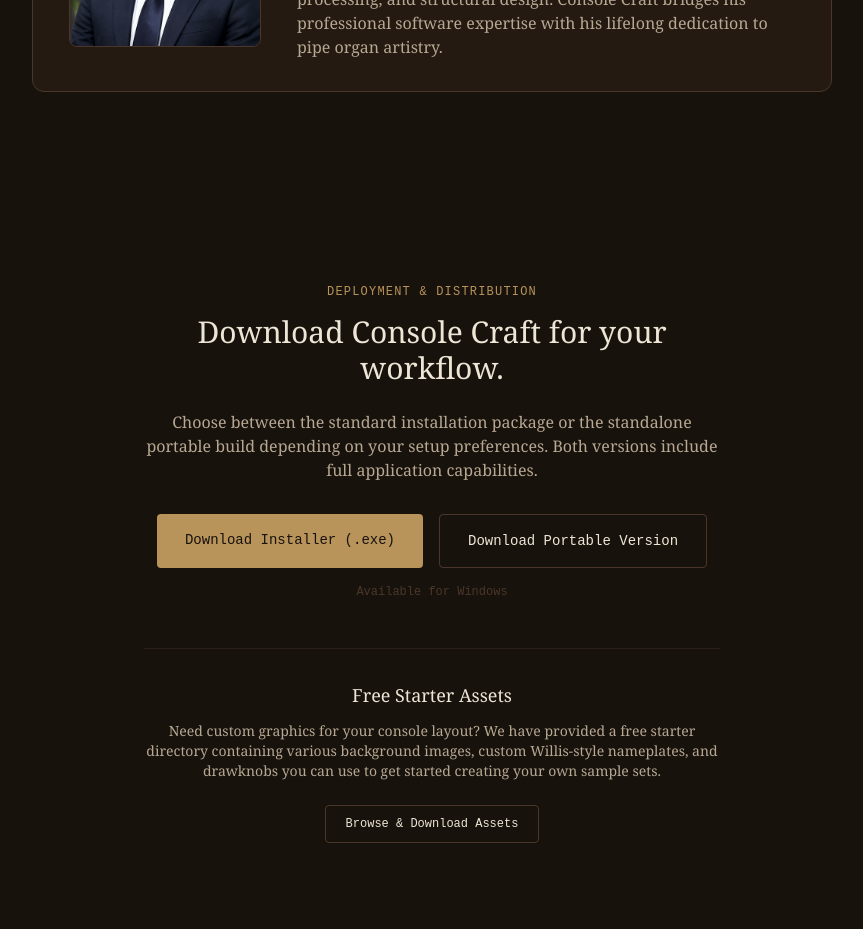
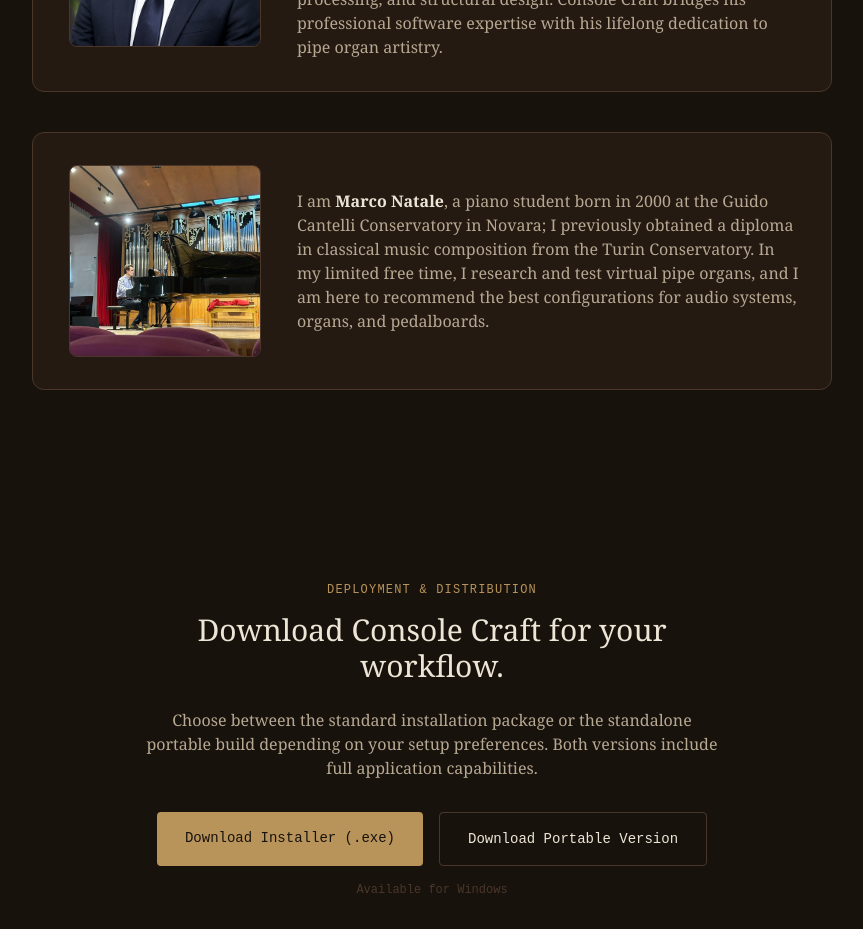
Before and after one commit to adeboyebuilds-del/console-craft, a Next.js app: page / in a window 1280 px wide. Shown: the part 5120-6049 px from the top of the page, without its empty margins (208-1071 px from the left). Built offline with nearby package versions, Linux system fonts and the light colour scheme.

Commit message:
Add Marco Natale's introduction and image section

```diff
--- a/app/page.tsx
+++ b/app/page.tsx
@@ -205,6 +205,17 @@
             </div>
           </div>
 
+          <div className="max-w-[800px] mx-auto grid grid-cols-1 md:grid-cols-[200px_1fr] gap-8 items-center bg-walnut-panel border border-walnut-line rounded-xl p-8 text-left mt-10">
+            <div className="w-40 h-40 sm:w-48 sm:h-48 mx-auto rounded-lg overflow-hidden border border-walnut-line shrink-0">
+              <img src="/images/marco.jpeg" alt="Marco Natale" className="w-full h-full object-cover" loading="lazy" />
+            </div>
+            <div>
+              <p className="text-sm sm:text-base text-parchment-dim m-0">
+               I am <strong className="text-parchment">Marco Natale</strong>, a piano student born in 2000 at the Guido Cantelli Conservatory in Novara; I previously obtained a diploma in classical music composition from the Turin Conservatory. In my limited free time, I research and test virtual pipe organs, and I am here to recommend the best configurations for audio systems, organs, and pedalboards.
+              </p>
+            </div>
+          </div>
+
 
 
         </div>
```
